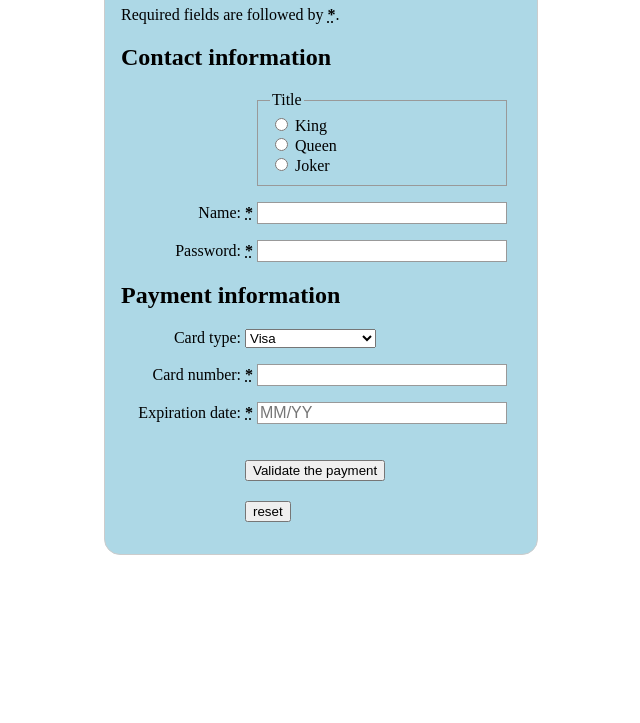
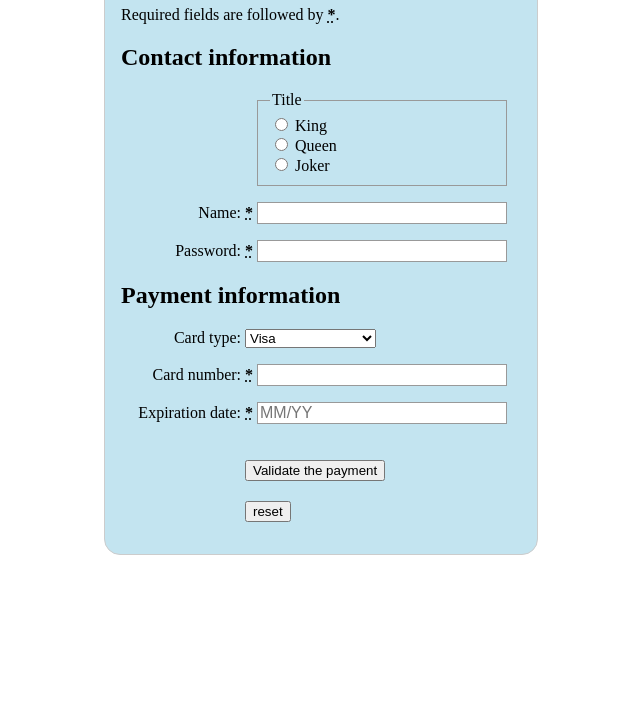
Before and after one commit to Mbuso21/web_development_learning, a plain HTML site: page web_forms/active_learning/index.html in a window 1280 px wide. Shown: the part 77-800 px from the top of the page, without its empty margins (319-959 px from the left). Drawn offline with Linux system fonts and the light colour scheme.

Commit message:
Added extra color

```diff
--- a/web_forms/active_learning/payment-form.css
+++ b/web_forms/active_learning/payment-form.css
@@ -14,7 +14,7 @@ form {
     padding: 1em;
     border: 1px solid #CCC;
     border-radius: 1em;
-    background: lightblue;
+    background: rgb(195, 228, 240);
 }
 
 div+div {
```
